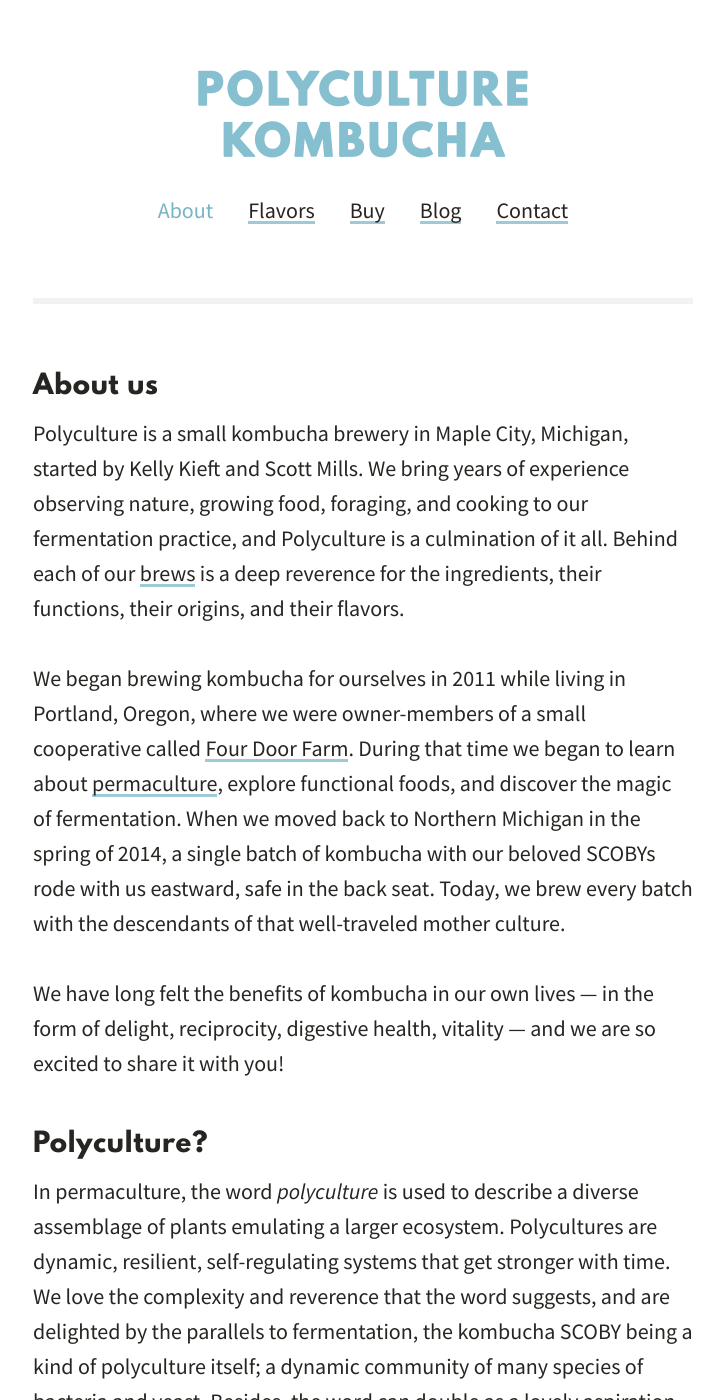
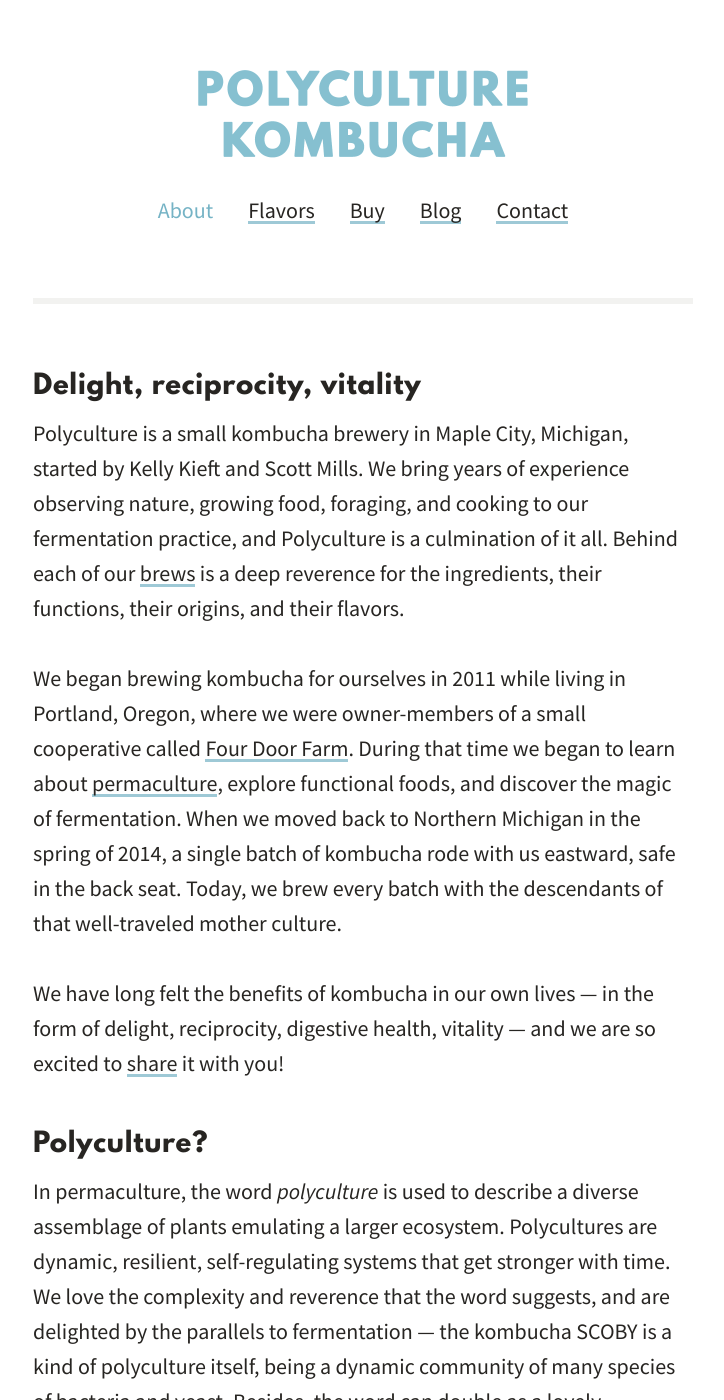
Before and after one commit to cscottmills/polyculturekombucha, a Jekyll site: the page built from about/index.md, in a window 1280 px wide and 1400 px high. Shown: the whole window, without its empty margins (277-1001 px from the left). Built offline with Jekyll 4.4.1, drawn with Linux system fonts in a browser that asks for light colours; some of the changed text lies outside the part shown.

Commit message:
[CONTENT] Edit about & buy content

```diff
--- a/about/index.md
+++ b/about/index.md
@@ -3,17 +3,17 @@ layout: interior
 title: About
 ---
 
-<h2 class="post--title">About us</h2>
+<h2 class="post--title">Delight, reciprocity, vitality</h2>
 
 Polyculture is a small kombucha brewery in Maple City, Michigan, started by Kelly Kieft and Scott Mills. We bring years of experience observing nature, growing food, foraging, and cooking to our fermentation practice, and Polyculture is a culmination of it all. Behind each of our [brews](/flavors) is a deep reverence for the ingredients, their functions, their origins, and their flavors.
 
-We began brewing kombucha for ourselves in 2011 while living in Portland, Oregon, where we were owner-members of a small cooperative called [Four Door Farm][1]{:target="\_blank"}. During that time we began to learn about [permaculture][2]{:target="_blank"}, explore functional foods, and discover the magic of fermentation. When we moved back to Northern Michigan in the spring of 2014, a single batch of kombucha with our beloved SCOBYs rode with us eastward, safe in the back seat. Today, we brew every batch with the descendants of that well-traveled mother culture.
+We began brewing kombucha for ourselves in 2011 while living in Portland, Oregon, where we were owner-members of a small cooperative called [Four Door Farm][1]{:target="\_blank"}. During that time we began to learn about [permaculture][2]{:target="_blank"}, explore functional foods, and discover the magic of fermentation. When we moved back to Northern Michigan in the spring of 2014, a single batch of kombucha rode with us eastward, safe in the back seat. Today, we brew every batch with the descendants of that well-traveled mother culture.
 
-We have long felt the benefits of kombucha in our own lives --- in the form of delight, reciprocity, digestive health, vitality --- and we are so excited to share it with you!
+We have long felt the benefits of kombucha in our own lives --- in the form of delight, reciprocity, digestive health, vitality --- and we are so excited to [share](/buy) it with you!
 
 <h2 class="post--title">Polyculture?</h2>
 
-In permaculture, the word *polyculture* is used to describe a diverse assemblage of plants emulating a larger ecosystem. Polycultures are dynamic, resilient, self-regulating systems that get stronger with time. We love the complexity and reverence that the word suggests, and are delighted by the parallels to fermentation, the kombucha SCOBY being a kind of polyculture itself; a dynamic community of many species of bacteria and yeast. Besides, the word can double as a lovely aspiration for our human communities as well.
+In permaculture, the word *polyculture* is used to describe a diverse assemblage of plants emulating a larger ecosystem. Polycultures are dynamic, resilient, self-regulating systems that get stronger with time. We love the complexity and reverence that the word suggests, and are delighted by the parallels to fermentation --- the kombucha SCOBY is a kind of polyculture itself, being a dynamic community of many species of bacteria and yeast. Besides, the word can double as a lovely aspiration for our human communities as well.
 
 <h2 class="post--title">Small is beautiful</h2>
 
```
Also changed, not shown: _includes/buy_top.md (+1 -1 lines).
